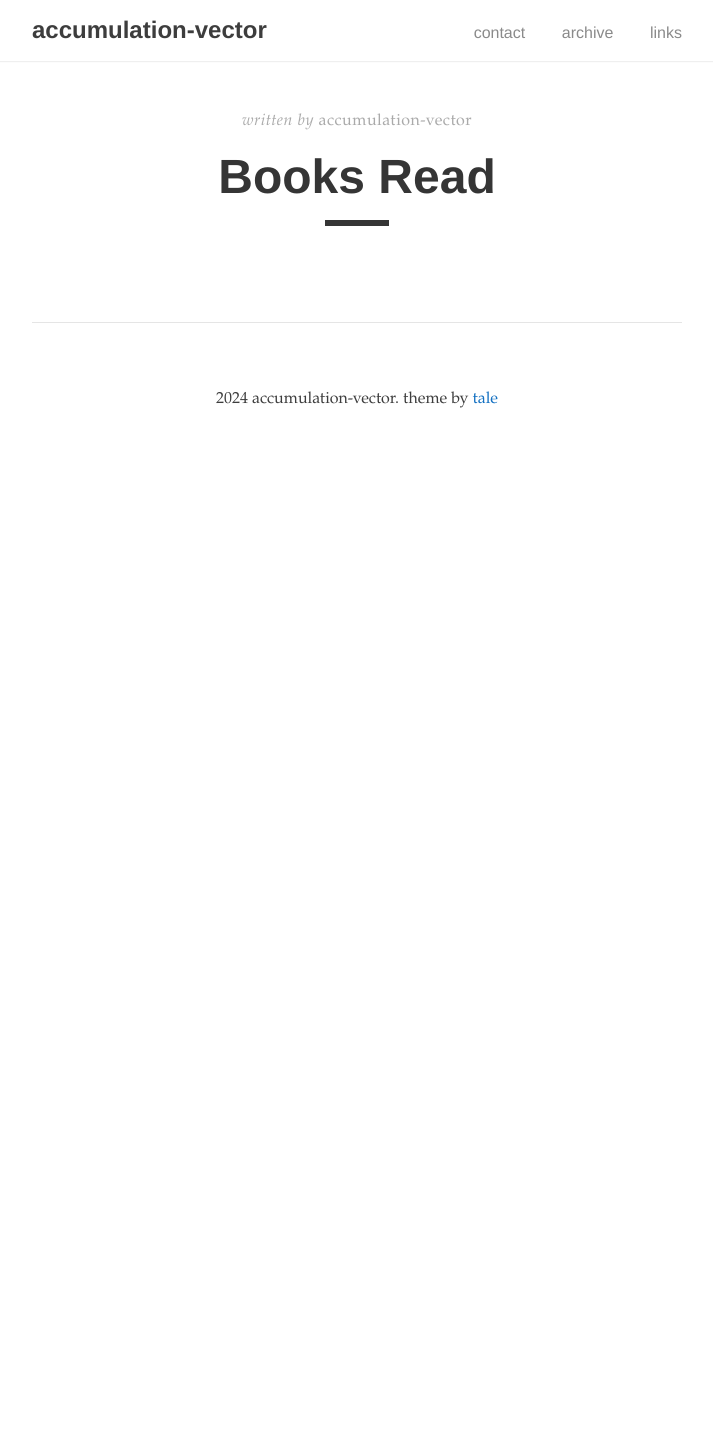
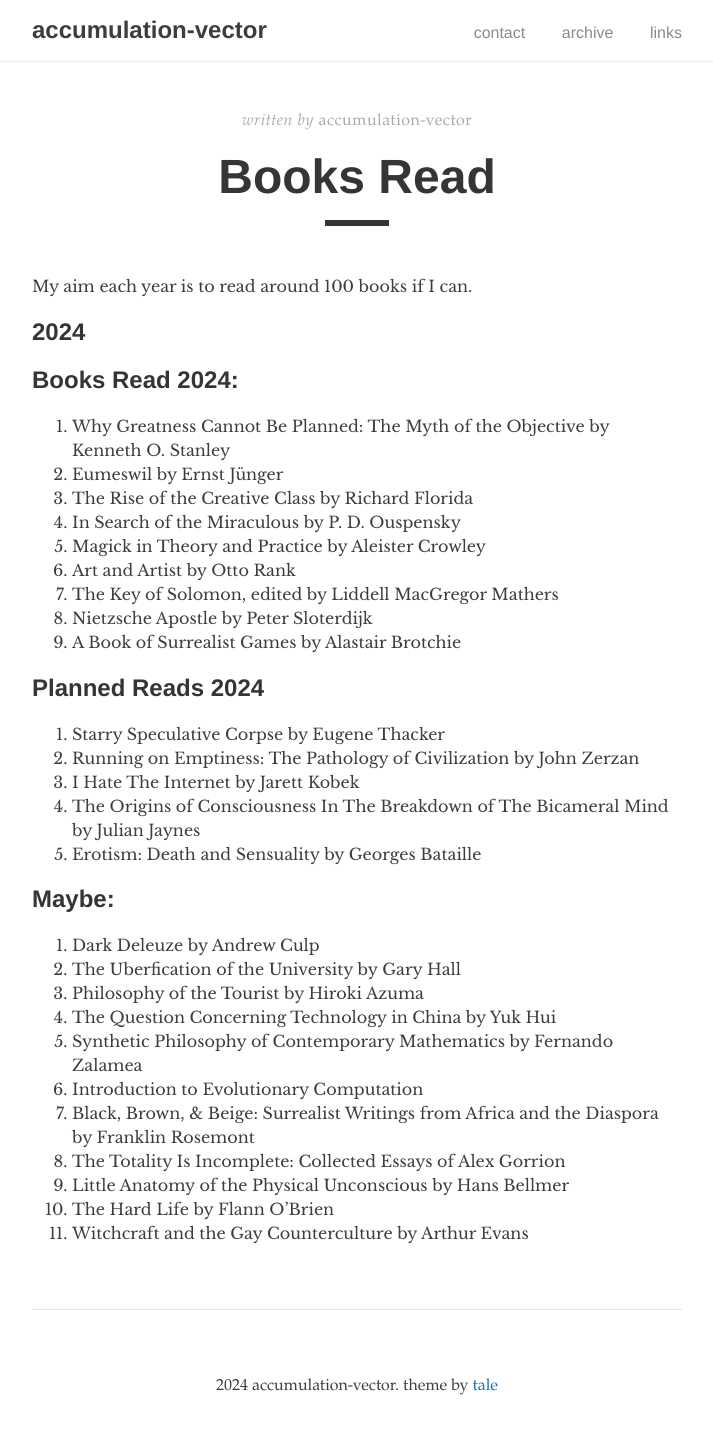
Before and after one commit to accumulationvector/accumulationvector.github.io, a Jekyll site: the page built from _pages/books.md, in a window 1280 px wide. Shown: the whole page, without its empty margins (283-996 px from the left). Built offline with Jekyll 4.4.1, drawn with Linux system fonts in a browser that asks for light colours; before the commit the page ends 900 px from its top, so only the background shows below that.

Commit message:
Update books.md

```diff
--- a/_pages/books.md
+++ b/_pages/books.md
@@ -4,3 +4,39 @@
 author: "accumulation-vector"
 permalink: /books/
 ---
+
+My aim each year is to read around 100 books if I can.
+
+## 2024
+
+## Books Read 2024:
+
+01. Why Greatness Cannot Be Planned: The Myth of the Objective by Kenneth O. Stanley
+02. Eumeswil by Ernst Jünger
+03. The Rise of the Creative Class by Richard Florida
+04. In Search of the Miraculous by  P. D. Ouspensky
+05. Magick in Theory and Practice by Aleister Crowley
+06. Art and Artist by Otto Rank
+07. The Key of Solomon, edited by Liddell MacGregor Mathers
+08. Nietzsche Apostle by Peter Sloterdijk
+09. A Book of Surrealist Games by Alastair Brotchie
+
+## Planned Reads 2024
+10. Starry Speculative Corpse by Eugene Thacker
+11. Running on Emptiness: The Pathology of Civilization by John Zerzan
+12. I Hate The Internet by Jarett Kobek
+13. The Origins of Consciousness In The Breakdown of The Bicameral Mind by Julian Jaynes
+14. Erotism: Death and Sensuality by Georges Bataille
+
+## Maybe:
+15. Dark Deleuze by Andrew Culp
+16. The Uberfication of the University by Gary Hall
+17. Philosophy of the Tourist by Hiroki Azuma
+18. The Question Concerning Technology in China by Yuk Hui
+19. Synthetic Philosophy of Contemporary Mathematics by Fernando Zalamea
+20. Introduction to Evolutionary Computation
+21. Black, Brown, & Beige: Surrealist Writings from Africa and the Diaspora by Franklin Rosemont
+22. The Totality Is Incomplete: Collected Essays of Alex Gorrion
+23. Little Anatomy of the Physical Unconscious by Hans Bellmer
+24. The Hard Life by Flann O'Brien
+25. Witchcraft and the Gay Counterculture by Arthur Evans
```
